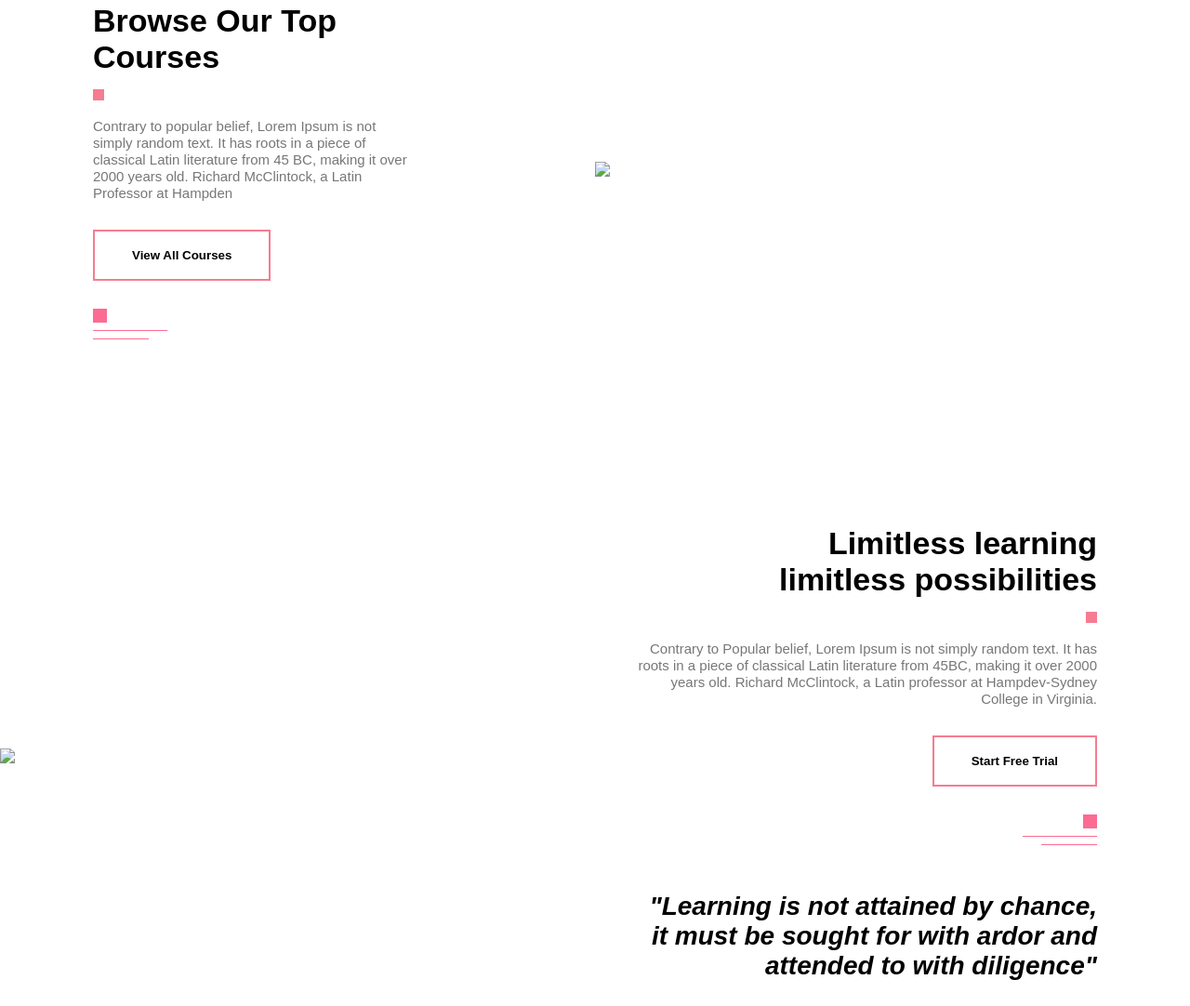
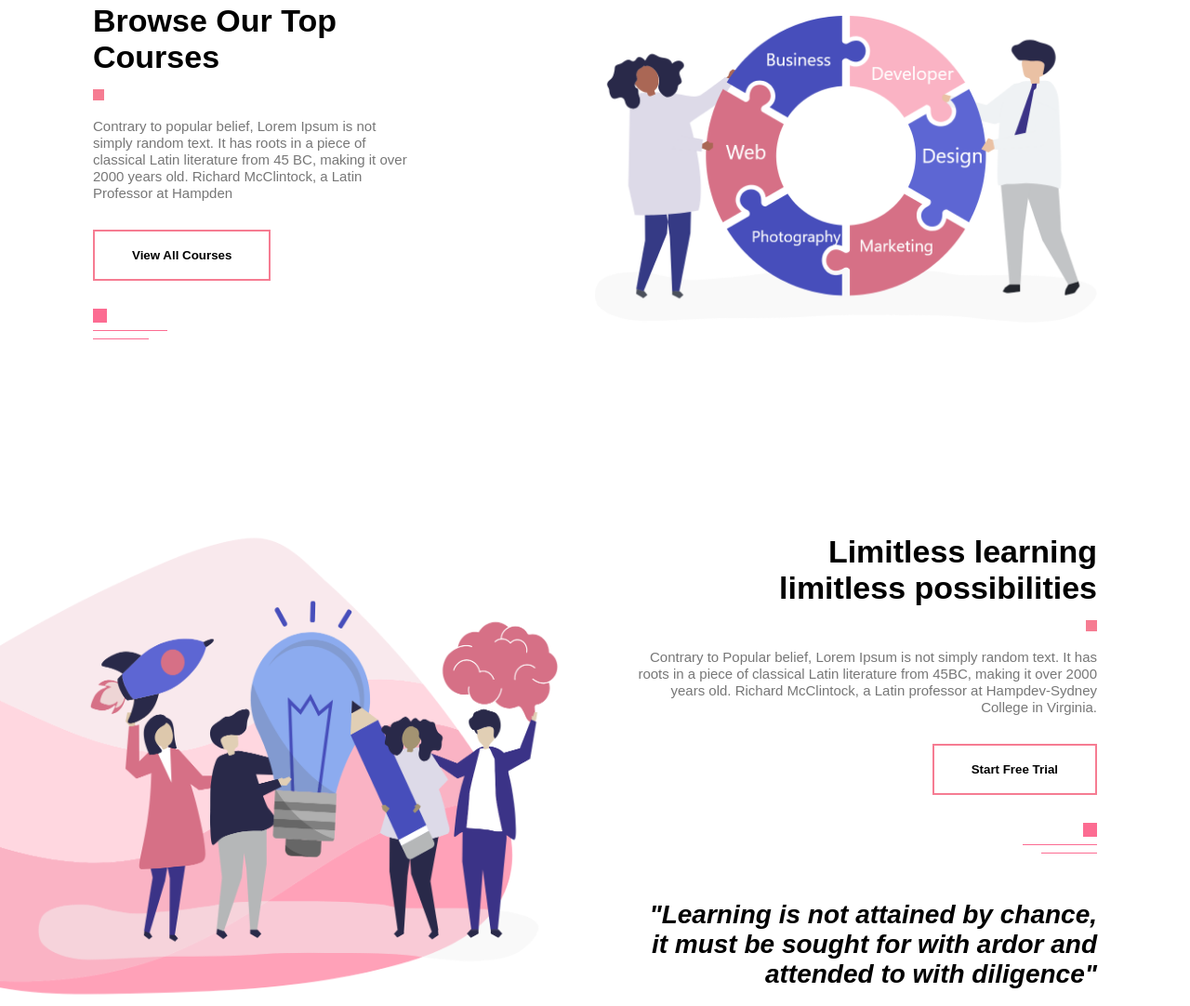
Before and after one commit to PankajRaghunadhabhatla/static-website, a plain HTML site: page index.html in a window 1280 px wide. Shown: the part 2026-3108 px from the top of the page at 93% size. Drawn offline with Linux system fonts and the light colour scheme; some packages are replaced by stand-ins of ours; a script that the page names is missing; files whose address does not match are found by name; a web font is replaced by a local one.

Commit message:
Update index.html

```diff
--- a/index.html
+++ b/index.html
@@ -136,7 +136,7 @@
                     </div>
                 </div>
                 <div class="course-right-col">
-                    <img src="images/course.png">
+                    <img src="course.png">
                 </div>
             </div>
         </section>
@@ -144,7 +144,7 @@
         <!--Offer-->
         <section id="offer">
             <div class="about-left-col">
-                <img src="images/offer.png">
+                <img src="offer.png">
             </div>
             <div class="about-right-col">
                 <div class="about-text">
```
